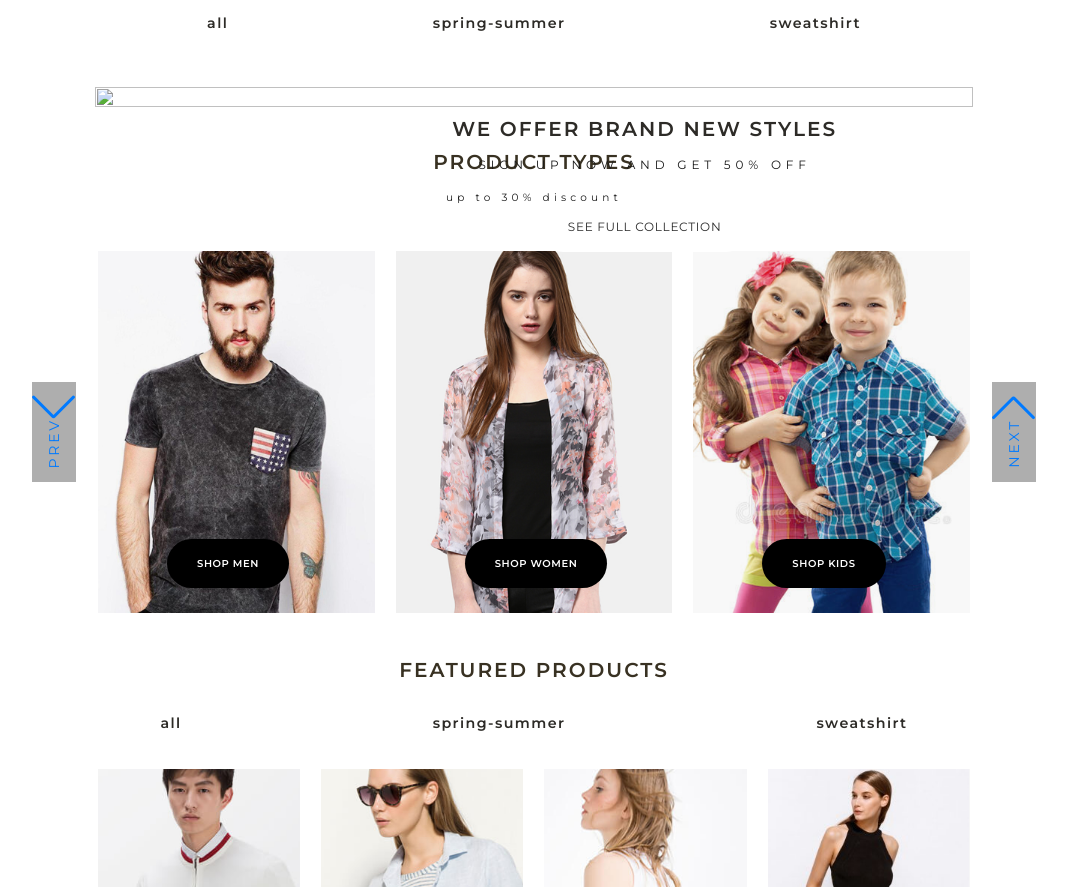
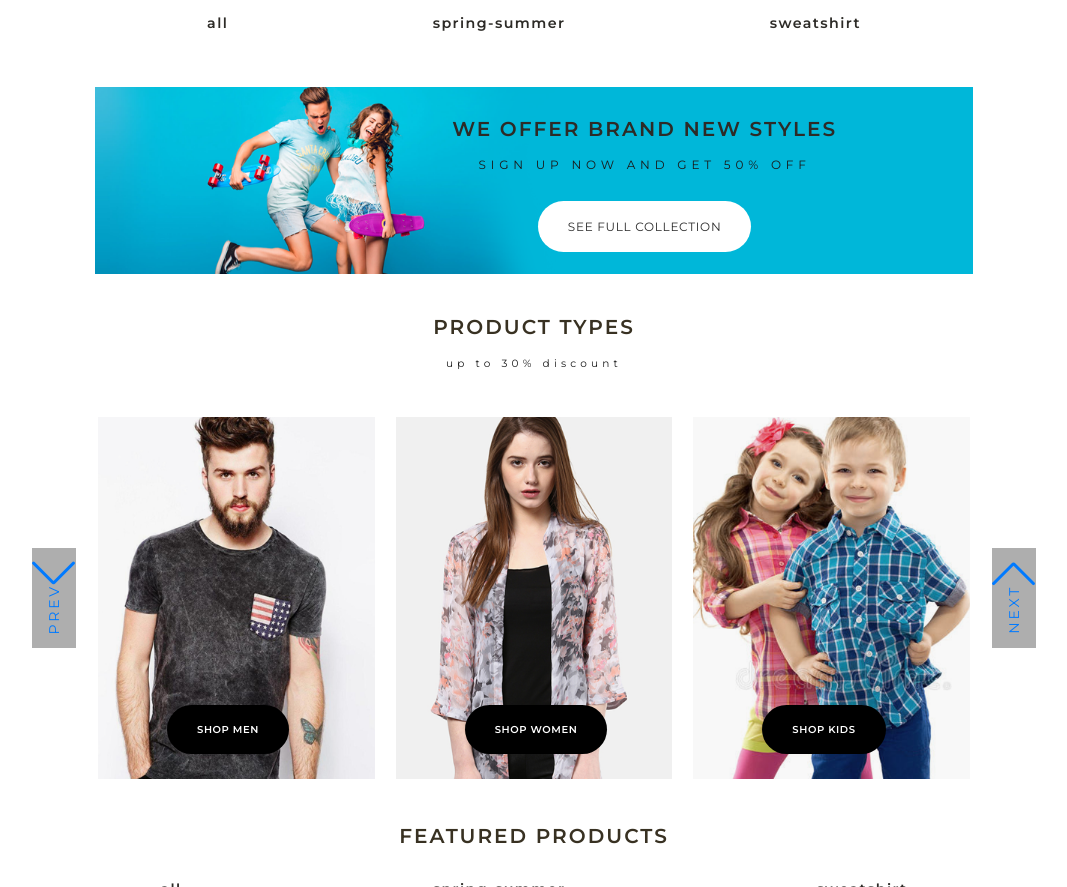
Before and after one commit to VeryHungryBeetle/fashion-e, a plain HTML site: page index.html in a window 1280 px wide. Shown: the part 920-1807 px from the top of the page, without its empty margins (106-1173 px from the left). Drawn offline with nearby package versions, Linux system fonts and the light colour scheme; files that its build step writes are made by us from their sources; the site is published under a folder, as on GitHub Pages, so addresses that start at the root find nothing.

Commit message:
Update index.html

```diff
--- a/index.html
+++ b/index.html
@@ -256,7 +256,7 @@
                             </div>
                         </div>
                         <div class="offerBanners__justBanner justBanner">
-                            <div class="justBanner__background-image _ibg"><img src="/img/banners/banners-item8.png"
+                            <div class="justBanner__background-image _ibg"><img src="img/banners/banners-item8.png"
                                     alt=""></div>
                             <div class="justBanner__box">
                                 <div class="justBanner__title">WE OFFER BRAND NEW STYLES</div>
```
